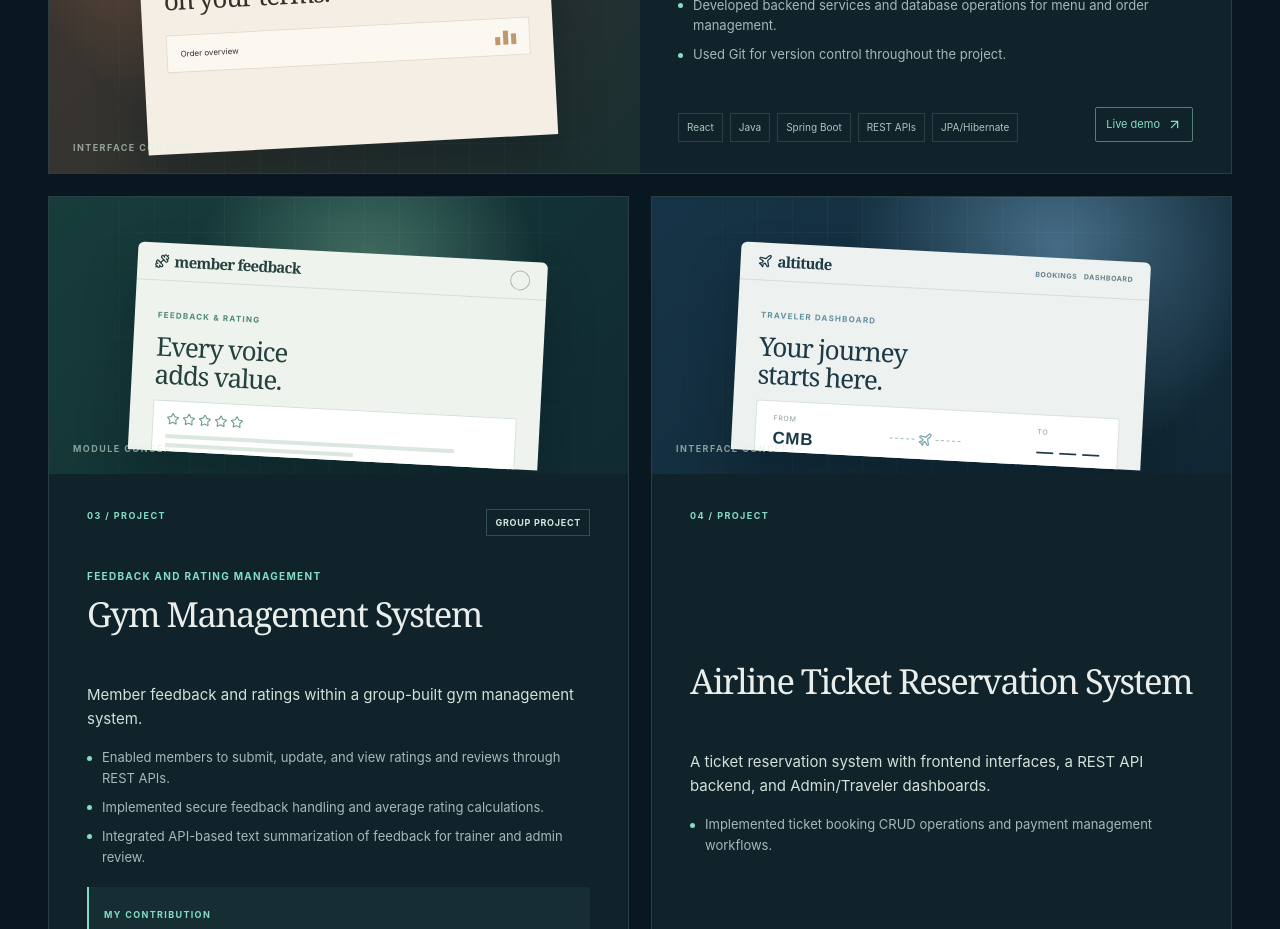
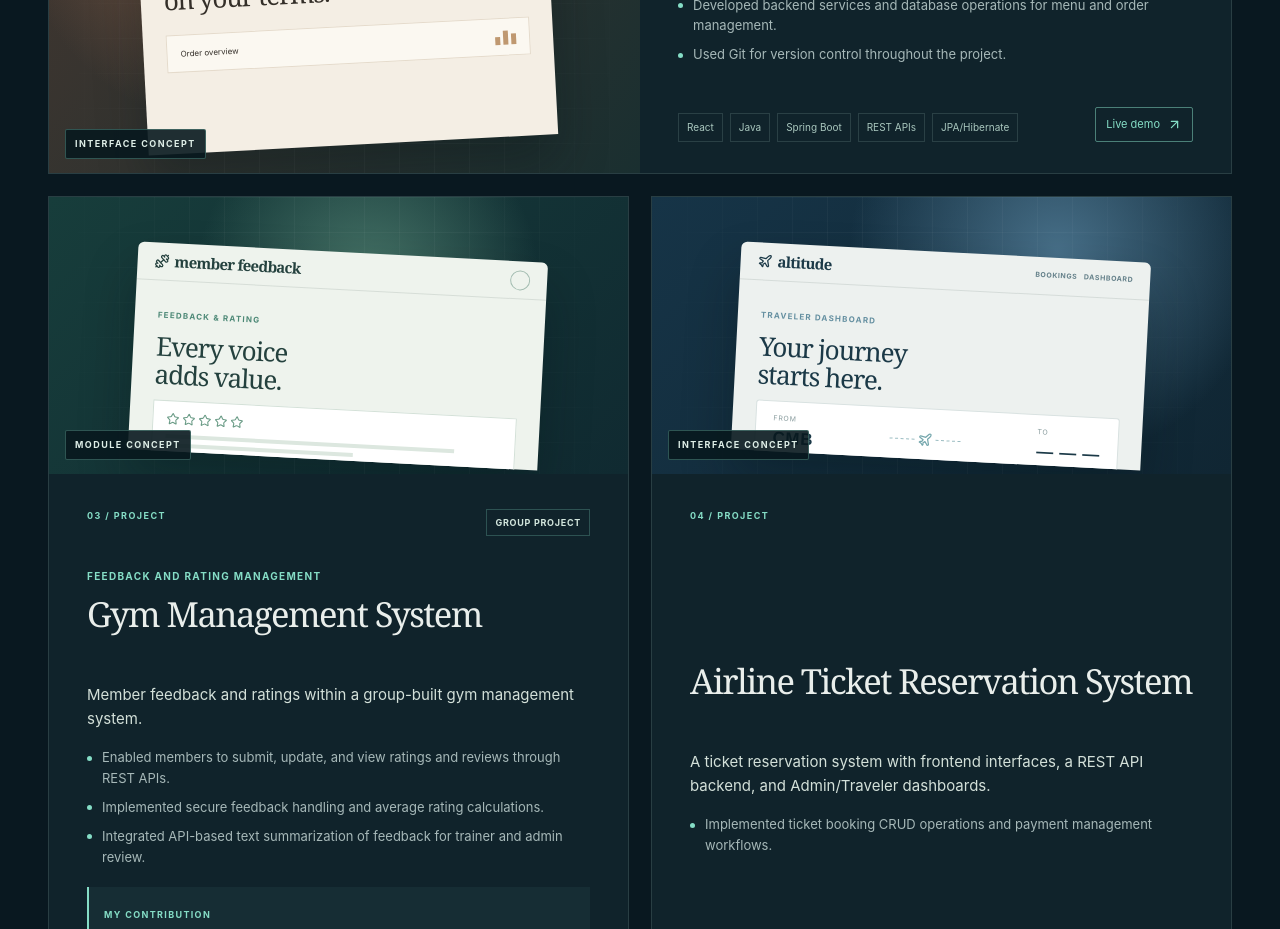
Before and after one commit to VinuraPathumSandeepa/Vinura-Portfolio, a React (Vite) app: page / in a window 1280 px wide. Shown: the part 4320-5249 px from the top of the page. Built offline with nearby package versions, Linux system fonts and the light colour scheme.

Commit message:
style: improve project concept label contrast

```diff
--- a/src/App.css
+++ b/src/App.css
@@ -123,6 +123,7 @@
 .project-card--featured .project-visual { height: 100%; min-height: 465px; }
 .project-card--wide .project-visual { height: 100%; min-height: 380px; }
 .visual-note { position: absolute; z-index: 5; left: 24px; bottom: 18px; color: rgba(224, 242, 230, .58); font-size: 9px; font-weight: 650; letter-spacing: .16em; }
+.project-visual:not(.project-visual--real) .visual-note { left: 16px; bottom: 14px; padding: 7px 9px; border: 1px solid rgba(133, 221, 198, .3); border-radius: 2px; color: #deeee7; background: rgba(8, 25, 31, .9); }
 .project-visual--gemora { background: radial-gradient(circle at 74% 30%, #357679 0, transparent 36%), linear-gradient(130deg, #183f43, #0a232e 70%); }
 .project-visual--gemora::before, .project-visual--food::before, .project-visual--gym::before, .project-visual--airline::before { content: ""; position: absolute; inset: 0; background-image: linear-gradient(rgba(255,255,255,.035) 1px, transparent 1px), linear-gradient(90deg, rgba(255,255,255,.035) 1px, transparent 1px); background-size: 35px 35px; mask-image: linear-gradient(to right, transparent, black 30%, black 70%, transparent); }
 .gemora-window { position: relative; width: 80%; max-width: 550px; height: 73%; border: 1px solid rgba(245, 239, 210, .25); border-radius: 7px; background: #f0eee7; box-shadow: 0 28px 60px rgba(0, 13, 17, .38); transform: rotate(-3deg) translate(10px, -2px); }
```
